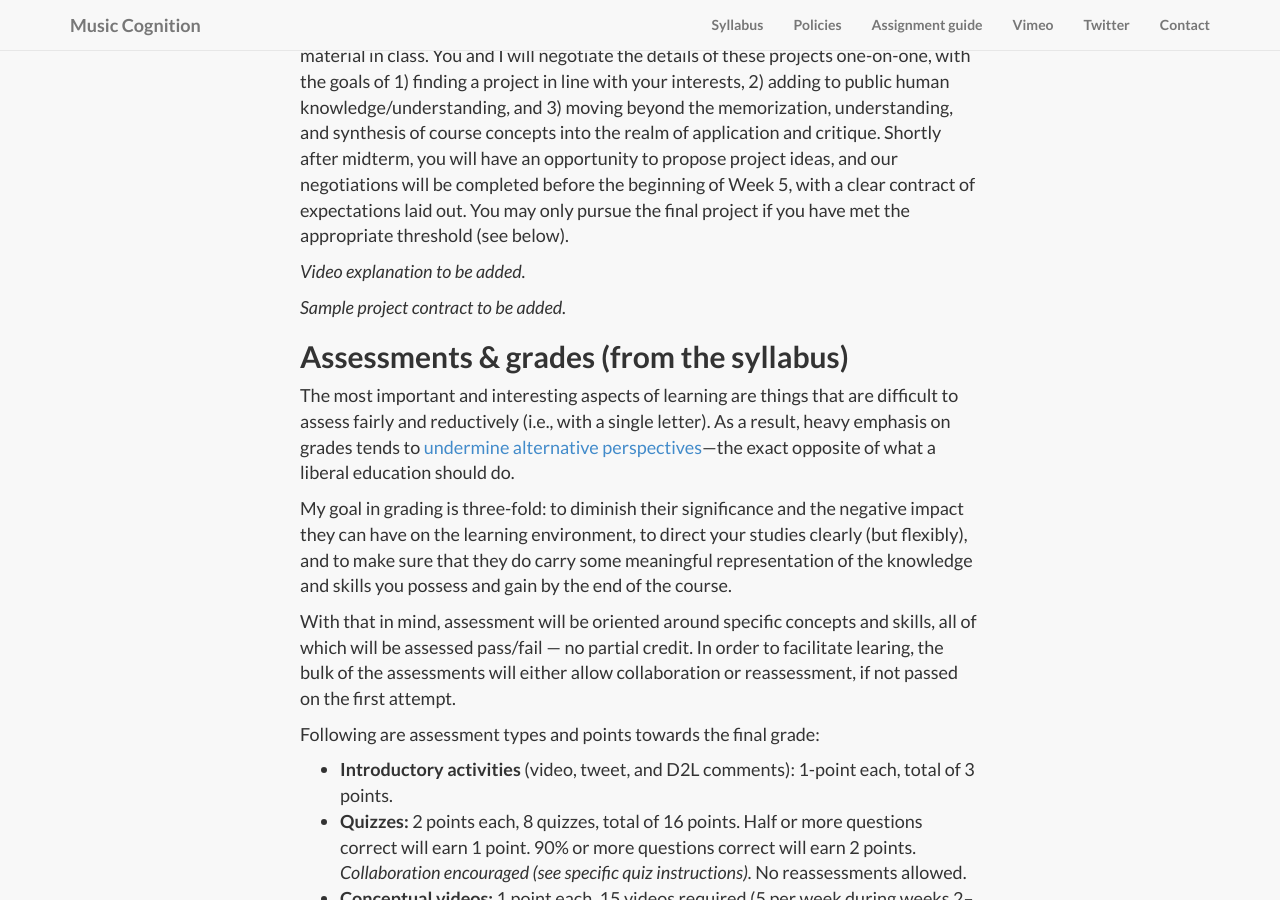
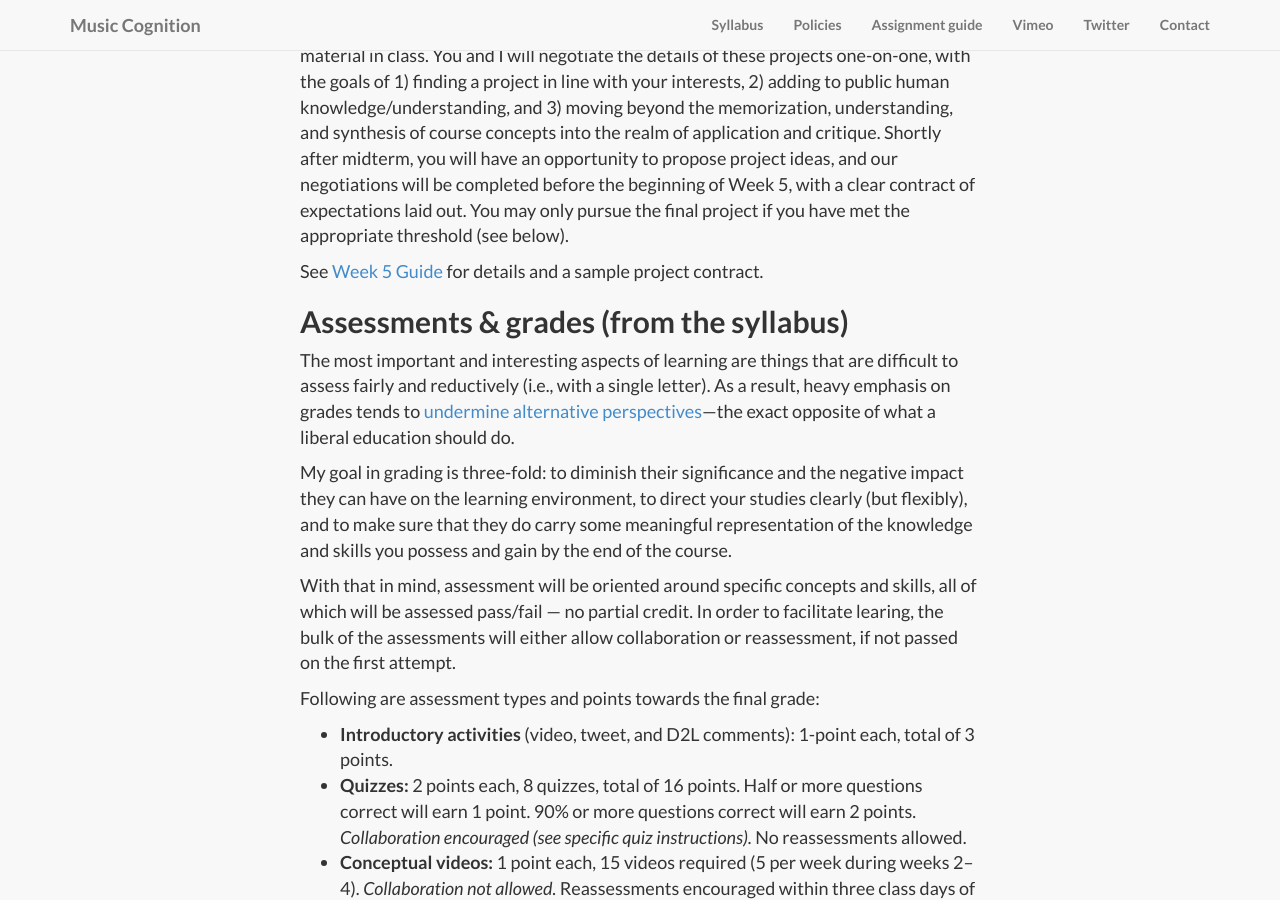
Before and after one commit to kshaffer/cognition, a Jekyll site: the page built from assessments.md, in a window 1280 px wide and 900 px high, scrolled down 5411 px. Built offline with Jekyll 4.4.1, drawn with Linux system fonts in a browser that asks for light colours; nearby versions of some CDN libraries; library files that are not in the unit come from our copies.

Commit message:
add concept map to front page

```diff
--- a/_includes/page_content.html
+++ b/_includes/page_content.html
@@ -1,7 +1,11 @@
 <!-- Page Content -->
 <div class="content-section-lead"><iframe src="https://player.vimeo.com/video/127973048" width="720" height="405" frameborder="0" webkitallowfullscreen mozallowfullscreen allowfullscreen></iframe> <p><a href="https://vimeo.com/127973048">Introduction to Music Cognition</a> from <a href="https://vimeo.com/user11692346">Kris Shaffer</a> on <a href="https://vimeo.com">Vimeo</a>.</p>
 
-	<p>Also see the <a href="https://vimeo.com/129036602">video tour of D2L and this course website</a>.</p></div>
+	<p>Also see the <a href="https://vimeo.com/129036602">video tour of D2L and this course website</a>.</p>
+
+<iframe id="iframe_container" frameborder="0" webkitallowfullscreen="" mozallowfullscreen="" allowfullscreen="" width="720" height="480" src="https://prezi.com/embed/ntsoqg1f9m7i/?bgcolor=ffffff&amp;lock_to_path=0&amp;autoplay=0&amp;autohide_ctrls=0&amp;PARENT_REQUEST_ID=930b5d69ca638a42#"></iframe><br/>Or [view the concept map directly on Prezi](https://prezi.com/ntsoqg1f9m7i/music-cognition/).
+
+</div>
 
 {% for post in site.posts reversed %}
   {% capture thecycle %}{% cycle 'odd', 'even' %}{% endcapture %}
--- a/assessments.md
+++ b/assessments.md
@@ -87,9 +87,7 @@
 
 If you wish to obtain an A in the class, you will construct a final project that applies course concepts in a domain not discussed in class, or critiques some presentation of material in class. You and I will negotiate the details of these projects one-on-one, with the goals of 1) finding a project in line with your interests, 2) adding to public human knowledge/understanding, and 3) moving beyond the memorization, understanding, and synthesis of course concepts into the realm of application and critique. Shortly after midterm, you will have an opportunity to propose project ideas, and our negotiations will be completed before the beginning of Week 5, with a clear contract of expectations laid out. You may only pursue the final project if you have met the appropriate threshold (see below).
 
-*Video explanation to be added.*
-
-*Sample project contract to be added.*
+See [Week 5 Guide](/week5/) for details and a sample project contract.
 
 
 ## Assessments & grades (from the syllabus)
```
Also changed, not shown: 1 other file.
